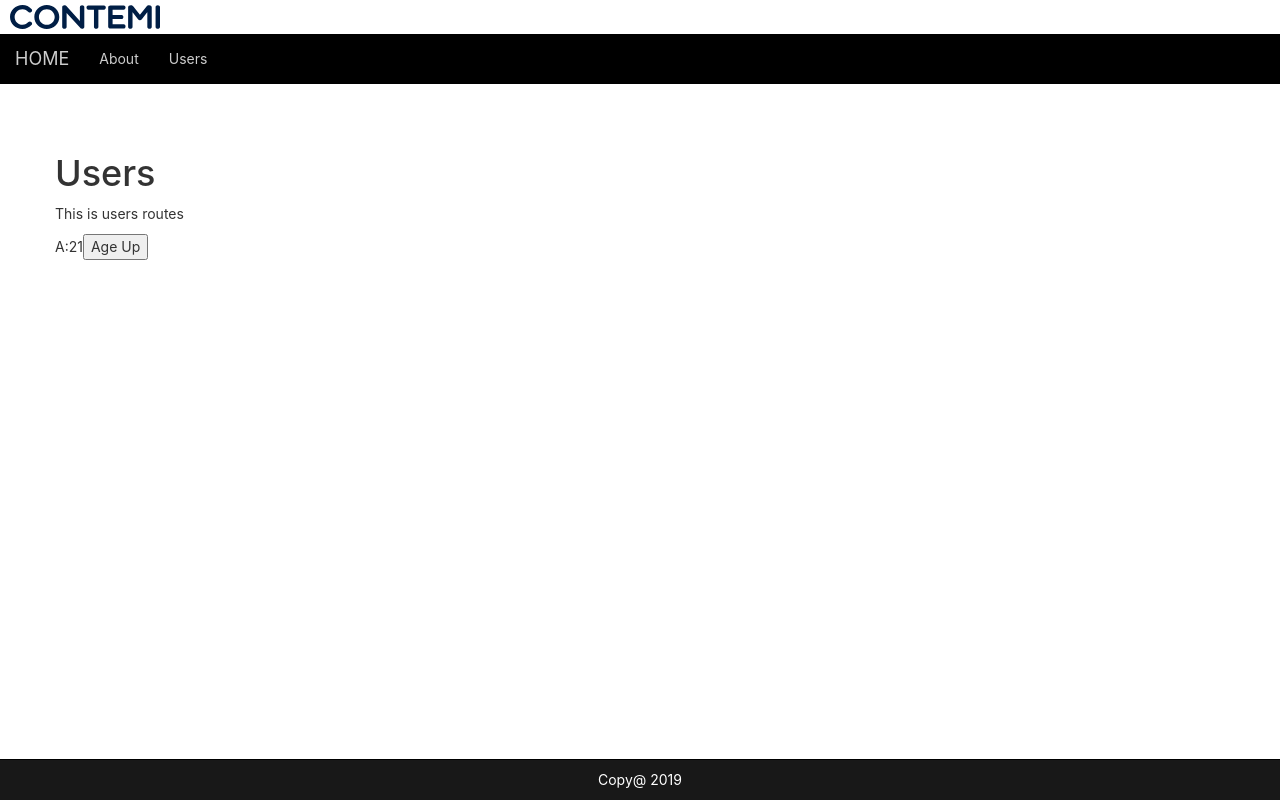
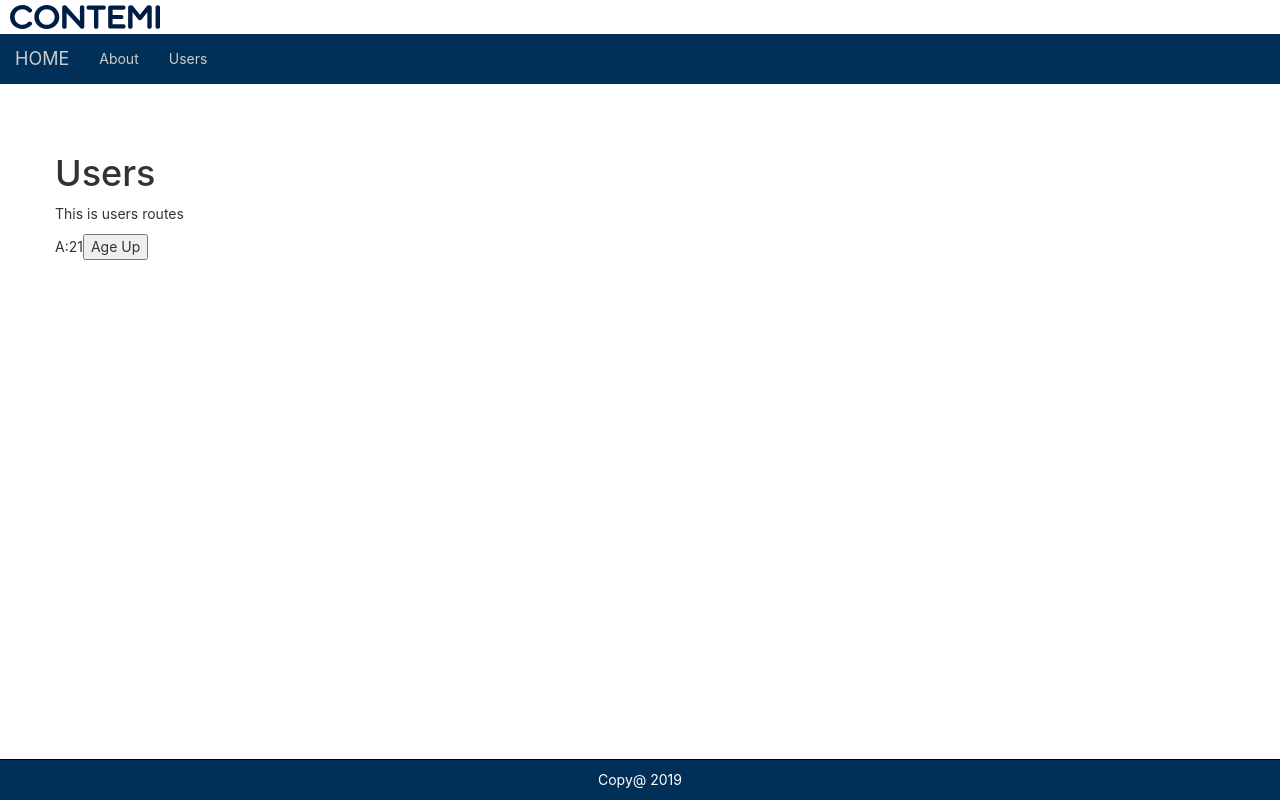
Before and after one commit to cotcac/react-template-router, a React (Create React App) app: page /users in a window 1280 px wide. Built offline with nearby package versions, Linux system fonts and the light colour scheme.

Commit message:
change contemi color

```diff
--- a/src/App.css
+++ b/src/App.css
@@ -1,6 +1,6 @@
 
 .navbar-reverse {
-  background-color: black;
+  background-color:#003057;
   border: black
 }
 .navbar {
@@ -19,7 +19,7 @@ footer{
   padding-top: 10px;
   color: white;
   border-top: 1px solid black;
-  background-color:#181818;
+  background-color:#003057;
 }
 .logo{
   max-width: 150px;
```
